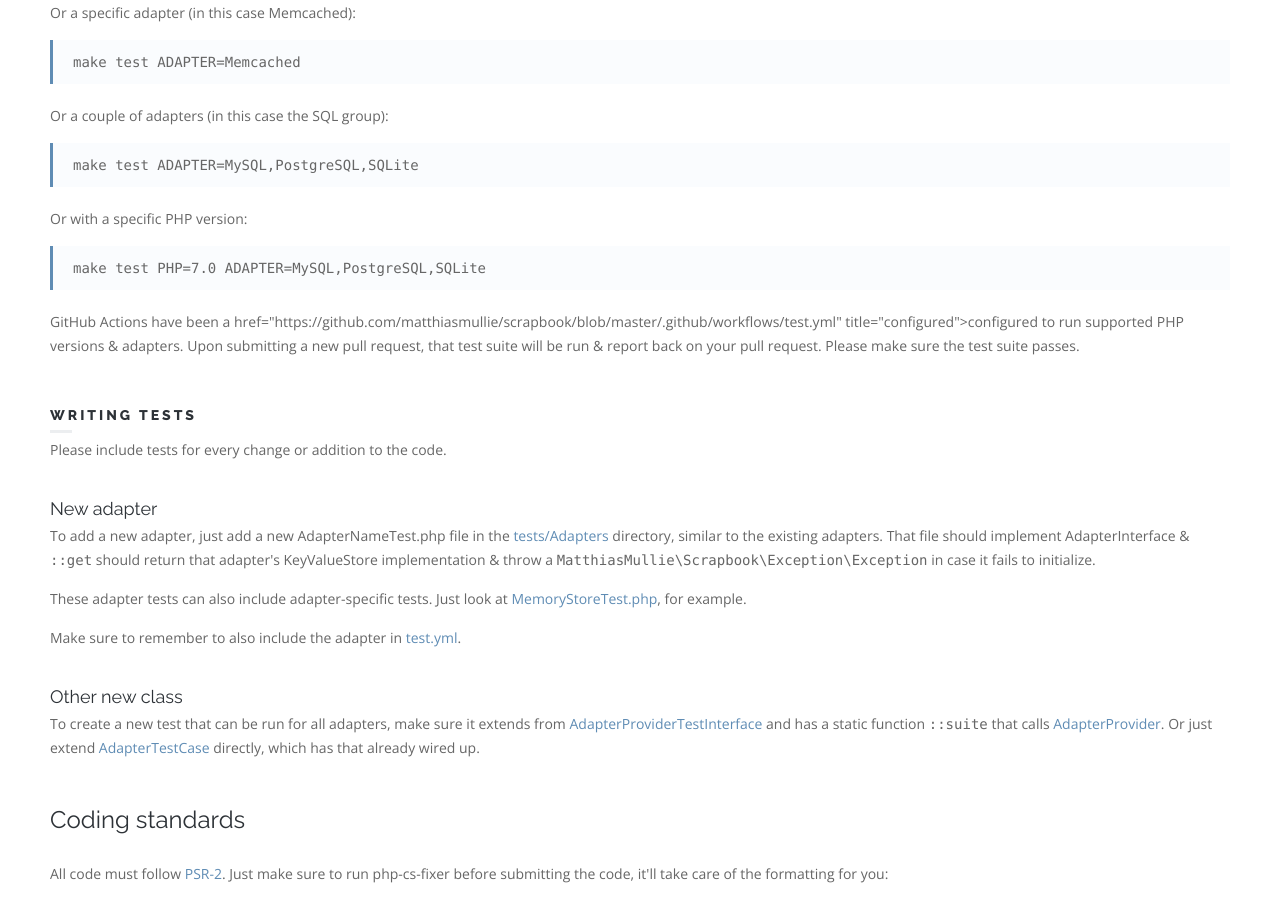
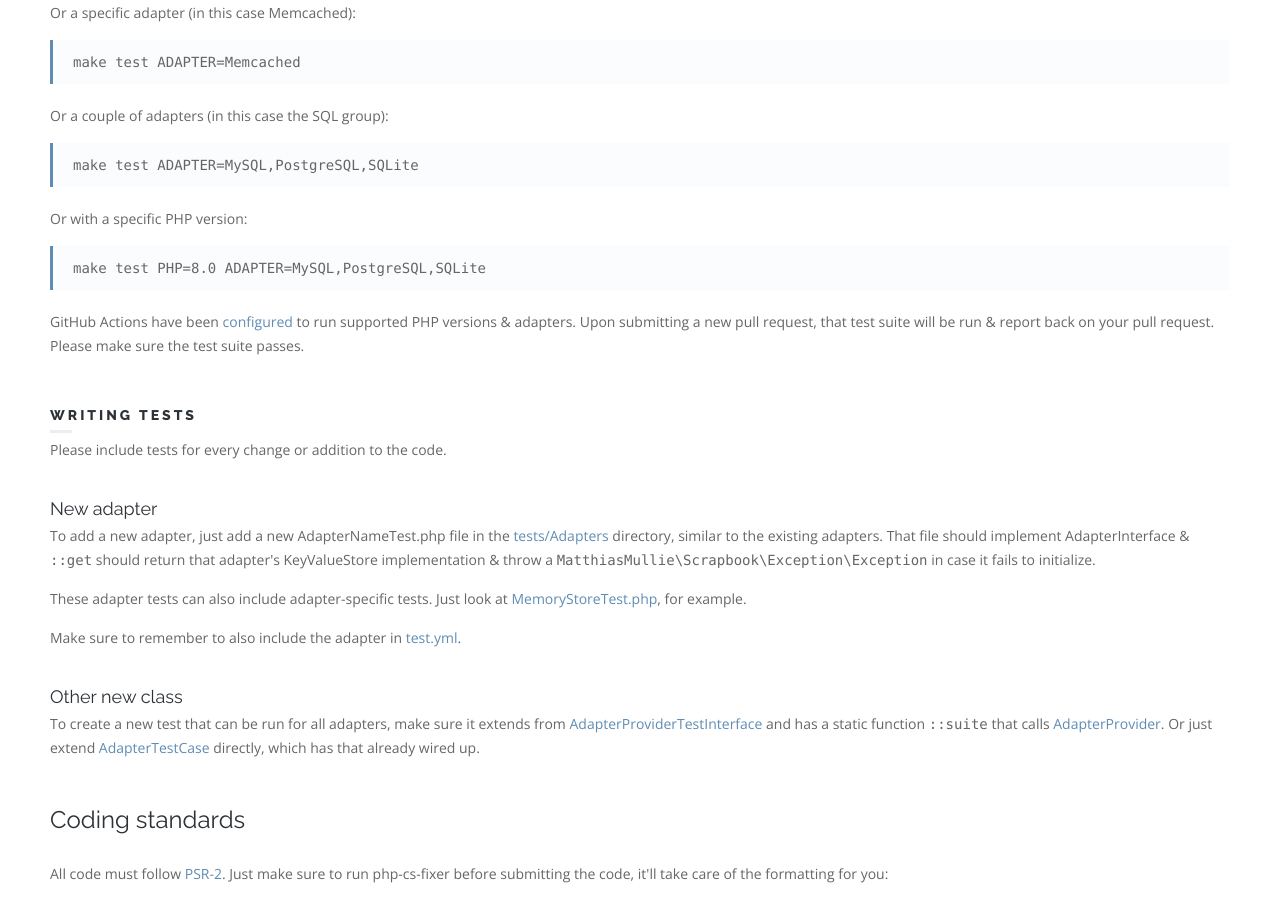
Before and after one commit to matthiasmullie/scrapbook, a Jekyll site: the page built from contribute.html, in a window 1280 px wide and 900 px high, scrolled down 1103 px. Built offline with Jekyll 4.4.1, drawn with Linux system fonts in a browser that asks for light colours.

Commit message:
Fix link & version

```diff
--- a/contribute.html
+++ b/contribute.html
@@ -91,10 +91,10 @@ weight: 5
 			Or with a specific PHP version:
 		</p>
 
-		<pre>make test PHP=7.0 ADAPTER=MySQL,PostgreSQL,SQLite</pre>
+		<pre>make test PHP=8.0 ADAPTER=MySQL,PostgreSQL,SQLite</pre>
 
 		<p>
-			GitHub Actions have been a href="https://github.com/matthiasmullie/scrapbook/blob/master/.github/workflows/test.yml" title="configured">configured</a> to run supported
+			GitHub Actions have been <a href="https://github.com/matthiasmullie/scrapbook/blob/master/.github/workflows/test.yml" title="configured">configured</a> to run supported
 			PHP versions & adapters. Upon submitting a new pull request, that test suite will
 			be run & report back on your pull request. Please make sure the test suite passes.
 		</p>
```
